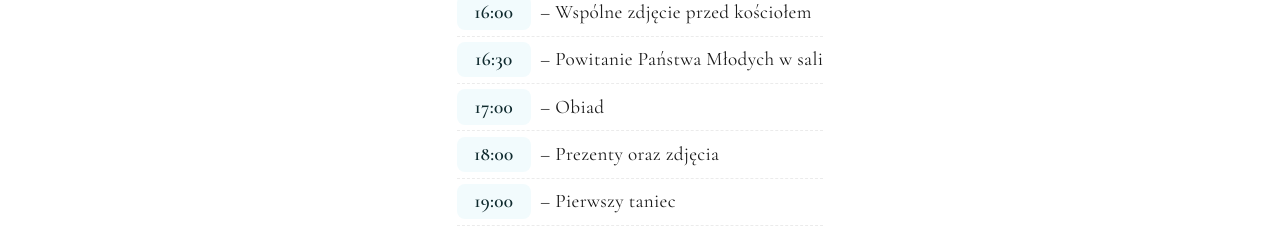
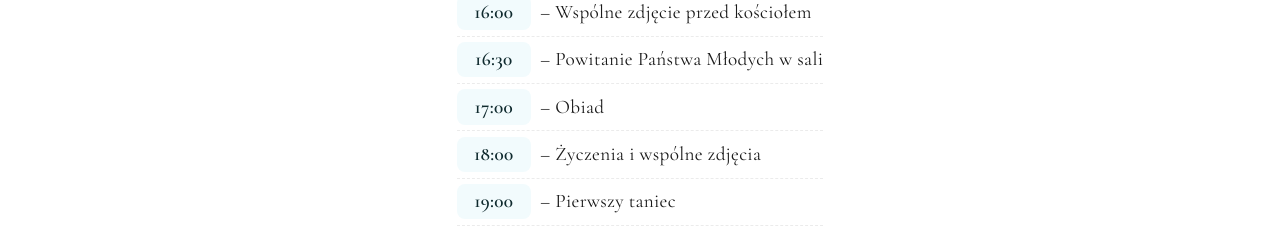
Before and after one commit to radkum/wedding-vue, a Vue app: page / in a window 1280 px wide. Shown: the part 1573-1802 px from the top of the page. Built offline with nearby package versions, Linux system fonts and the light colour scheme; a web font is replaced by a local one; what @lottiefiles/vue-lottie-player would draw is missing.

Commit message:
simple renaming

```diff
--- a/src/views/home.vue
+++ b/src/views/home.vue
@@ -71,7 +71,7 @@
             <li><strong>16:00</strong> – Wspólne zdjęcie przed kościołem</li>
             <li><strong>16:30</strong> – Powitanie Państwa Młodych w sali</li>
             <li><strong>17:00</strong> – Obiad</li>
-            <li><strong>18:00</strong> – Prezenty oraz zdjęcia </li>
+            <li><strong>18:00</strong> – Życzenia i wspólne zdjęcia </li>
             <li><strong>19:00</strong> – Pierwszy taniec</li>
             <li><strong>20:00</strong> – I Kolacja</li>
             <li><strong>22:00</strong> – II Kolacja</li>
```
